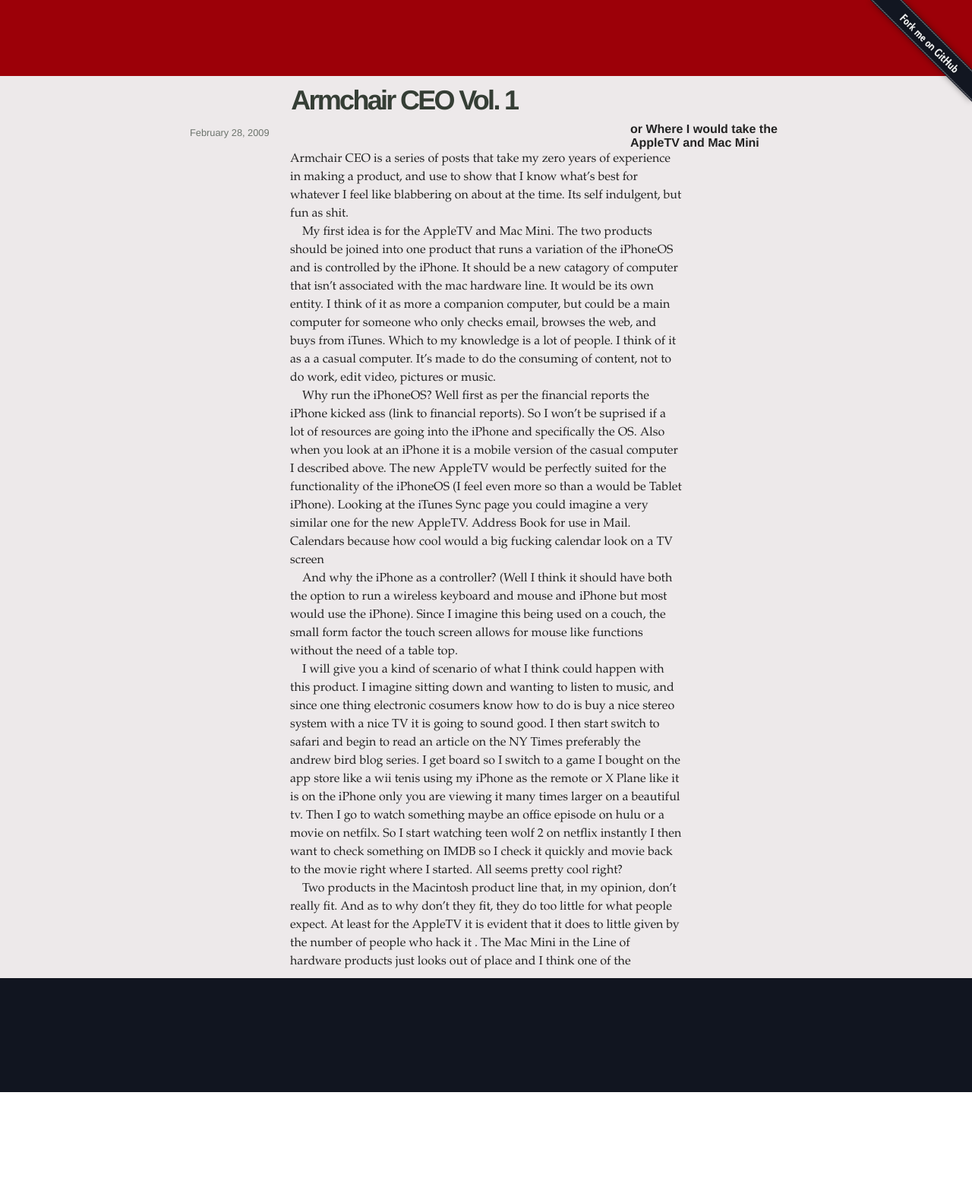
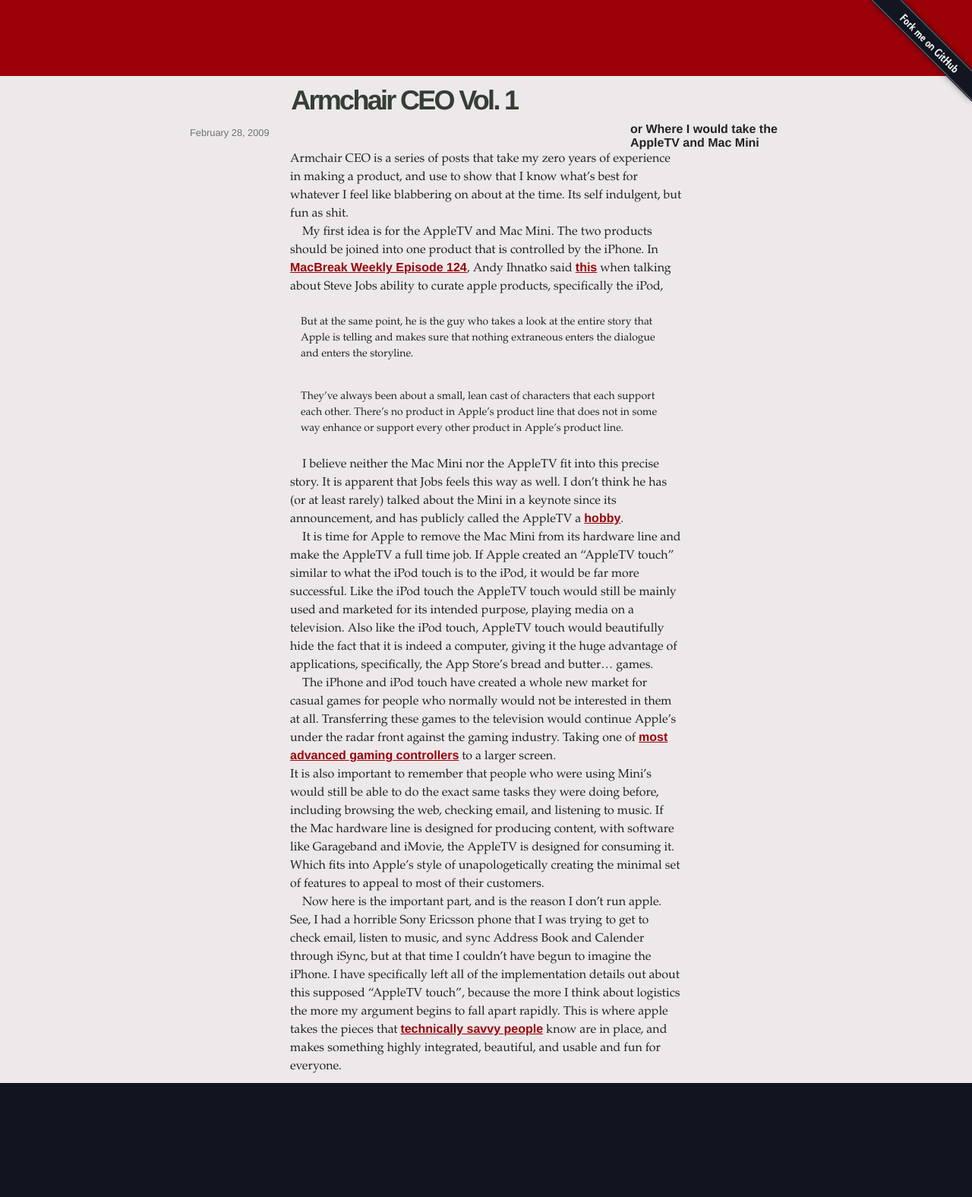
Before and after one commit to drewfranklin/drewfranklin.github.io, a Jekyll site: the page built from _posts/2009-02-28-armchair-ceo.markdown, in a window 1280 px wide. Shown: the whole page at 76% size. Built offline with Jekyll 4.4.1, drawn with Linux system fonts in a browser that asks for light colours; nearby versions of some CDN libraries; before the commit the page ends 1437 px from its top, so only the background shows below that.

Commit message:
Changed the padding on the link list for better alignment. Rewrote armchair CEO so it isn't terrible anymore. Not saying it is good, just not terrible.

```diff
--- a/_posts/2009-02-28-armchair-ceo.markdown
+++ b/_posts/2009-02-28-armchair-ceo.markdown
@@ -6,12 +6,17 @@
 
 Armchair CEO is a series of posts that take my zero years of experience in making a product, and use to show that I know what's best for whatever I feel like blabbering on about at the time. Its self indulgent, but fun as shit.
 
-My first idea is for the AppleTV and Mac Mini. The two products should be joined into one product that runs a variation of the iPhoneOS and is controlled by the iPhone. It should be a new catagory of computer that isn’t associated with the mac hardware line. It would be its own entity. I think of it as more a companion computer, but could be a main computer for someone who only checks email, browses the web, and buys from iTunes. Which to my knowledge is a lot of people. I think of it as a a casual computer. It’s made to do the consuming of content, not to do work, edit video, pictures or music.
+My first idea is for the AppleTV and Mac Mini. The two products should be joined into one product that is controlled by the iPhone. In [MacBreak Weekly Episode 124](http://twit.tv/mbw124), Andy Ihnatko said [this](http://lonelysandwich.com/post/72699069/apple-is-a-story) when talking about Steve Jobs ability to curate apple products, specifically the iPod,
 
-Why run the iPhoneOS? Well first as per the financial reports the iPhone kicked ass (link to financial reports). So I won’t be suprised if a lot of resources are going into the iPhone and specifically the OS. Also when you look at an iPhone it is a mobile version of the casual computer I described above. The new AppleTV would be perfectly suited for the functionality of the iPhoneOS (I feel even more so than a would be Tablet iPhone). Looking at the iTunes Sync page you could imagine a very similar one for the new AppleTV. Address Book for use in Mail. Calendars because how cool would a big fucking calendar look on a TV screen
+> But at the same point, he is the guy who takes a look at the entire story that Apple is telling and makes sure that nothing extraneous enters the dialogue and enters the storyline.
 
-And why the iPhone as a controller? (Well I think it should have both the option to run a wireless keyboard and mouse and iPhone but most would use the iPhone). Since I imagine this being used on a couch, the small form factor  the touch screen allows for mouse like functions without the need of a table top.
+> They’ve always been about a small, lean cast of characters that each support each other. There’s no product in Apple’s product line that does not in some way enhance or support every other product in Apple’s product line.
 
-I will give you a kind of scenario of what I think could happen with this product. I imagine sitting down and wanting to listen to music, and since one thing electronic cosumers know how to do is buy a nice stereo system with a nice TV it is going to sound good. I then start switch to safari and begin to read an article on the NY Times preferably the andrew bird blog series. I get board so I switch to a game I bought on the app store like a wii tenis using my iPhone as the remote or X Plane like it is on the iPhone only you are viewing it many times larger on a beautiful tv. Then I go to watch something maybe an office episode on hulu or a movie on netfilx. So I start watching teen wolf 2 on netflix instantly I then want to check something on IMDB so I check it quickly and movie back to the movie right where I started. All seems pretty cool right?
+I believe neither the Mac Mini nor the AppleTV fit into this precise story. It is apparent that Jobs feels this way as well. I don't think he has (or at least rarely) talked about the Mini in a keynote since its announcement, and has publicly called the AppleTV a [hobby](http://www.appleinsider.com/articles/09/01/21/apple_tv_sales_rise_300_will_see_continued_investment.html).
 
-Two products in the Macintosh product line that, in my opinion, don't really fit. And as to why don't they fit, they do too little for what people expect. At least for the AppleTV it is evident that it does to little given by the number of people who hack it . The Mac Mini in the Line of hardware products just looks out of place and I think one of the
+It is time for Apple to remove the Mac Mini from its hardware line and make the AppleTV a full time job. If Apple created an "AppleTV touch" similar to what the iPod touch is to the iPod, it would be far more successful. Like the iPod touch the AppleTV touch would still be mainly used and marketed for its intended purpose, playing media on a television. Also like the iPod touch, AppleTV touch would beautifully hide the fact that it is indeed a computer, giving it the huge advantage of applications, specifically, the App Store's bread and butter... games.
+
+The iPhone and iPod touch have created a whole new market for casual games for people who normally would not be interested in them at all. Transferring these games to the television would continue Apple's under the radar front against the gaming industry. Taking one of [most advanced gaming controllers](http://www.apple.com/ipodtouch/gallery/ads/) to a larger screen.
+It is also important to remember that people who were using Mini's would still be able to do the exact same tasks they were doing before, including browsing the web, checking email, and listening to music. If the Mac hardware line is designed for producing content, with software like Garageband and iMovie, the AppleTV is designed for consuming it. Which fits into Apple's style of unapologetically creating the minimal set of features to appeal to most of their customers.
+
+Now here is the important part, and is the reason I don't run apple. See, I had a horrible Sony Ericsson phone that I was trying to get to check email, listen to music, and sync Address Book and Calender through iSync, but at that time I couldn't have begun to imagine the iPhone. I have specifically left all of the implementation details out about this supposed "AppleTV touch", because the more I think about logistics the more my argument begins to fall apart rapidly. This is where apple takes the pieces that [technically savvy people](http://hicksdesign.co.uk/tag/mediacenter/) know are in place, and makes something highly integrated, beautiful, and usable and fun for everyone.
--- a/css/master.css
+++ b/css/master.css
@@ -146,7 +146,7 @@
 .post h3 {
 	font-size: 1.2em;
 	margin: .5em 0 0.3em 6.7em;
-	padding: 0.4em 0 0;
+	padding-bottom: 0.4em;
 	letter-spacing: -0.05em;
 	color: rgb(255, 255, 255);
 }
```
